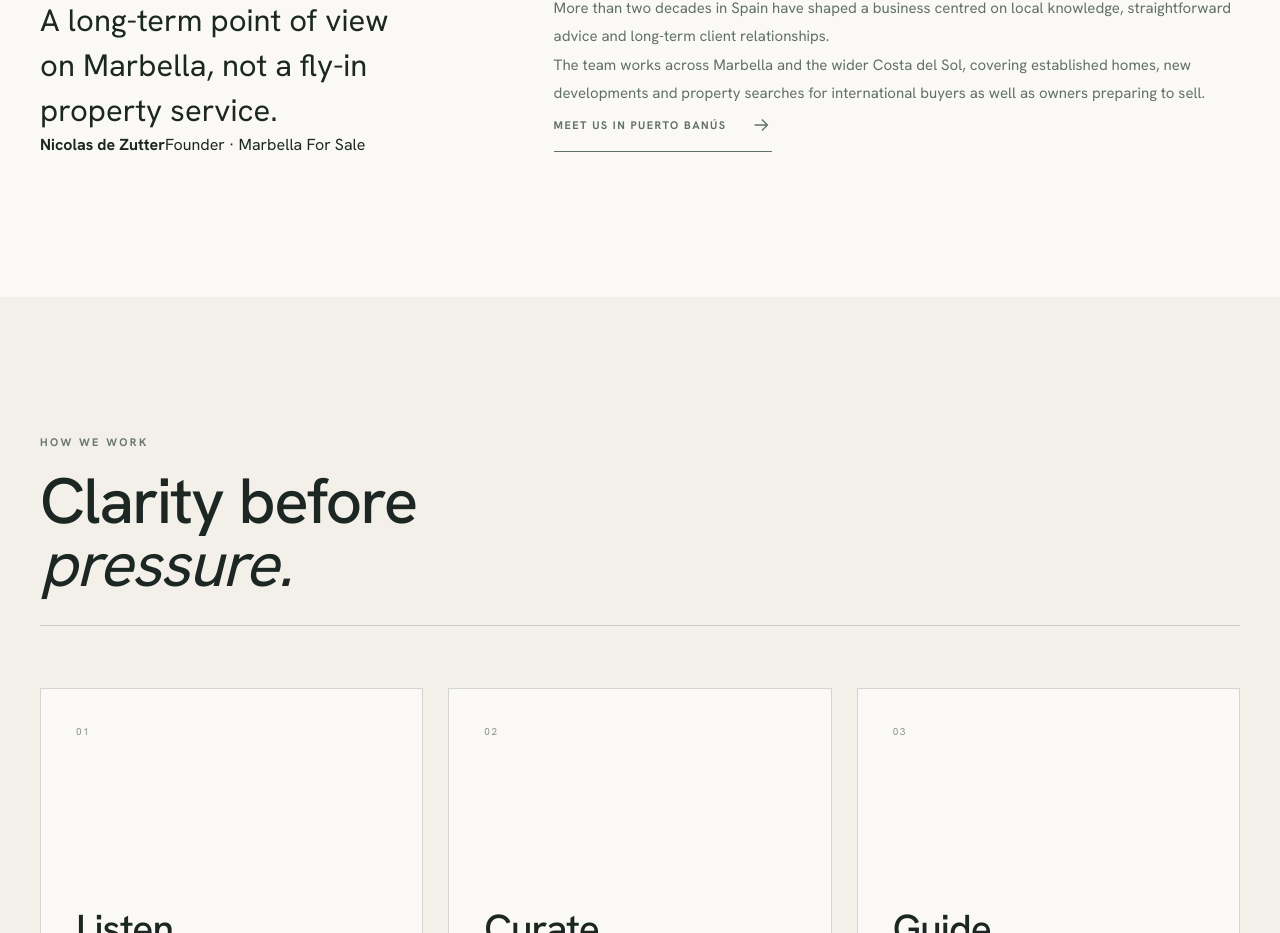
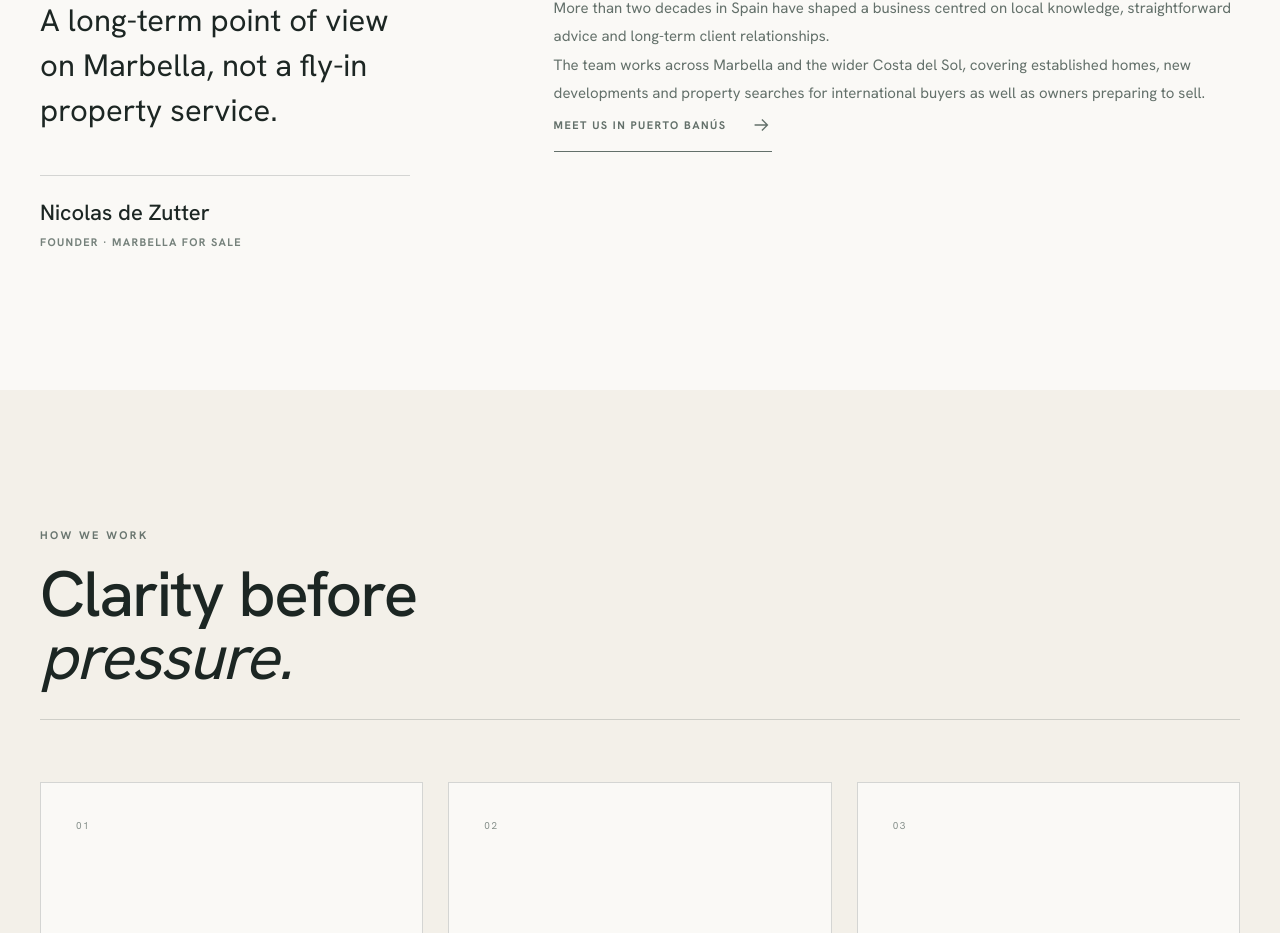
Before and after one commit to vornicx/marbellaforsale, a Next.js app: page /about in a window 1280 px wide. Shown: the part 1710-2643 px from the top of the page. Built offline with nearby package versions, Linux system fonts and the light colour scheme.

Commit message:
feat: style founder authority without adding visual noise

```diff
--- a/app/premium-pass.css
+++ b/app/premium-pass.css
@@ -161,6 +161,29 @@
   color: #68756f;
   font-size: 12px;
   line-height: 1.55;
+}
+
+.founder-signature {
+  width: min(420px, 100%);
+  display: grid;
+  gap: 5px;
+  margin-top: 42px;
+  padding-top: 20px;
+  border-top: 1px solid var(--line);
+}
+
+.founder-signature strong {
+  font-family: var(--serif);
+  font-size: 22px;
+  font-weight: 450;
+}
+
+.founder-signature span {
+  color: #75817b;
+  font-size: 11px;
+  font-weight: 650;
+  letter-spacing: .12em;
+  text-transform: uppercase;
 }
 
 /* Interaction areas stay generous without making the interface visually heavy. */
@@ -389,6 +412,14 @@
     font-size: 12px;
   }
 
+  .founder-signature {
+    margin-top: 28px;
+  }
+
+  .founder-signature span {
+    font-size: 12px;
+  }
+
   /* Raise practical typography while keeping the visual surface restrained. */
   .eyebrow,
   .button,
```
